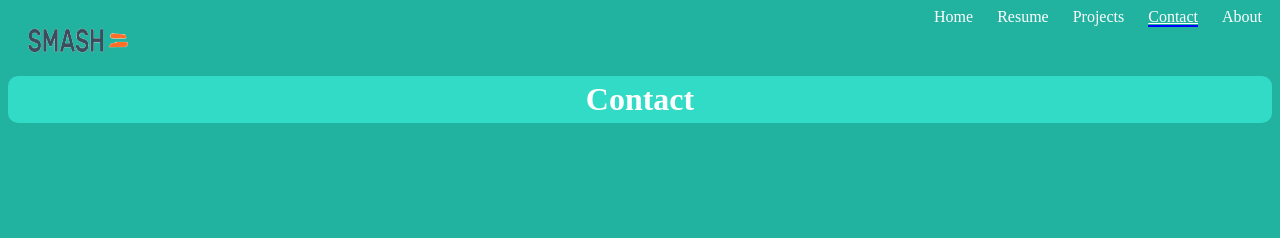
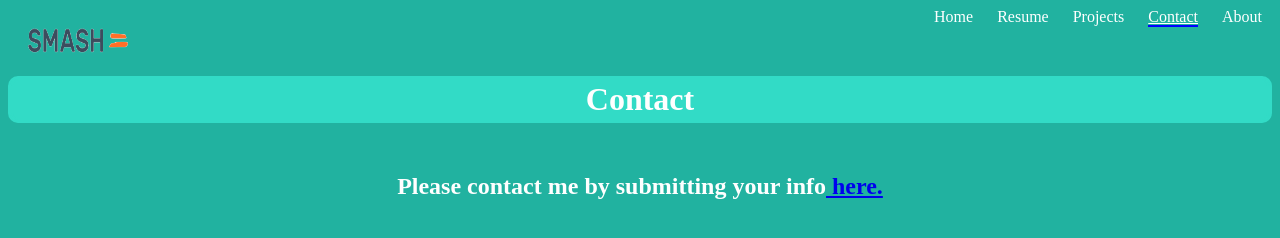
Before and after one commit to vanessalopez69/vanessalopez69.github.io, a plain HTML site: page contact.html in a window 1280 px wide. Drawn offline with Linux system fonts and the light colour scheme; a web font is replaced by a local one.

Commit message:
Version 3
added contact page

```diff
--- a/contact.html
+++ b/contact.html
@@ -17,6 +17,7 @@
 			<a class="top_nav_item"  href="aboutme.html">About</a>
 		</nav>
 		<h1 id="title2">Contact</h1>
+		<h2>Please contact me by submitting your info<a href="https://docs.google.com/forms/d/e/1FAIpQLSdUhp2PP6YZF3eTqHbq2uosxrqRzCcCJSAcHRoHOnsCpECXSQ/viewform"> here.</a></h2>
 
 	</body>
 
```
